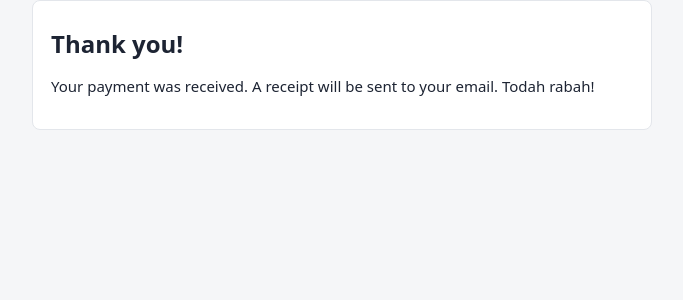
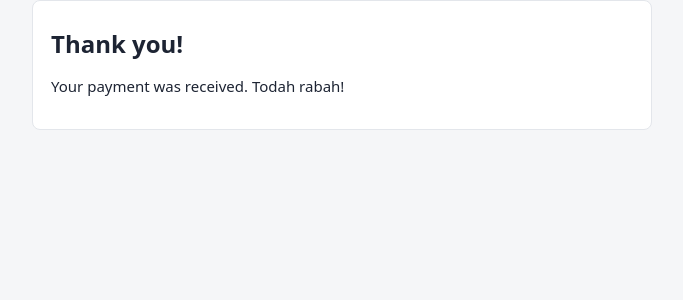
Before and after one commit to ChabadCuritiba/Database-, a Node project: template src/views/public/thanks.ejs in a window 1280 px wide. Shown: the top 300 px of the page, without its empty margins (298-981 px from the left). Run offline with Node 20 templates, Linux system fonts and the light colour scheme; the template is opened without the code that fills it, so the values that code supplies are empty.

Commit message:
Thank-you page: don't promise an automatic receipt email
Co-Authored-By: Claude Opus 5.5 <noreply@anthropic.com>
Claude-Session: https://claude.ai/code/session_01UXfvsxojqSvTPkKbzJydiy

```diff
--- a/src/views/public/thanks.ejs
+++ b/src/views/public/thanks.ejs
@@ -1,6 +1,6 @@
 <%- include('../partials/header') %>
 <div class="card narrow">
   <h1>Thank you!</h1>
-  <p>Your payment was received. A receipt will be sent to your email. Todah rabah!</p>
+  <p>Your payment was received. Todah rabah!</p>
 </div>
 <%- include('../partials/footer') %>
```
